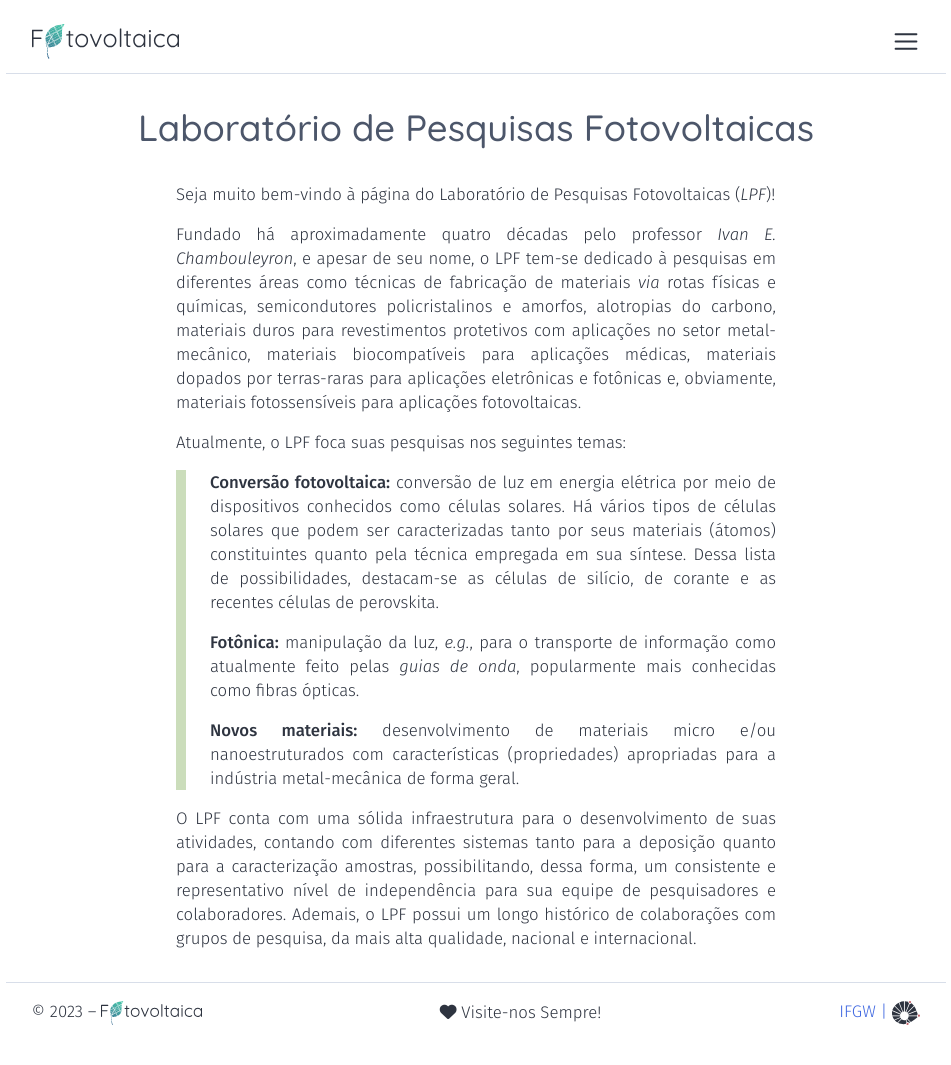
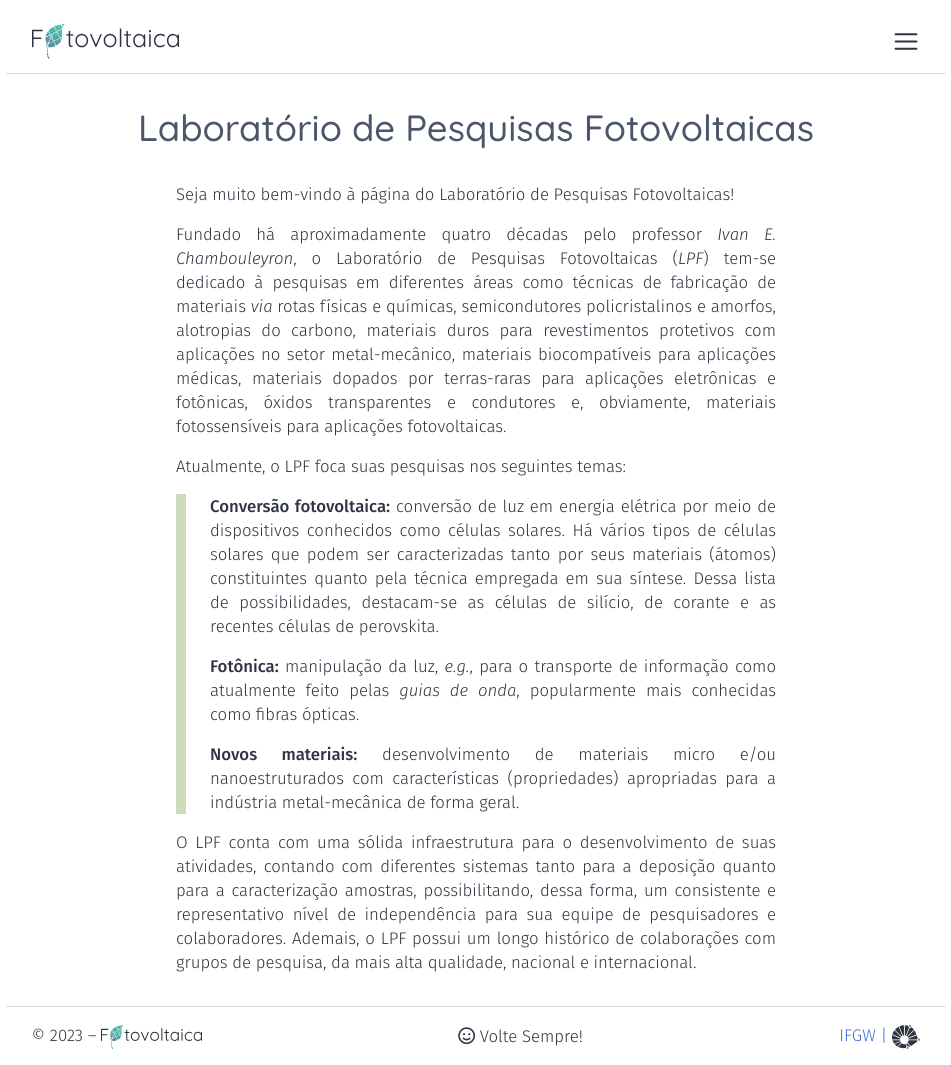
Before and after one commit to gvo-viana/gvo-viana.github.io, a Jekyll site: the page built from index.html, in a window 1280 px wide. Shown: the part 342-1407 px from the top of the page, without its empty margins (164-1115 px from the left). Built offline with Jekyll 4.4.1, drawn with Linux system fonts in a browser that asks for light colours; before the commit the page ends 1383 px from its top, so only the background shows below that.

Commit message:
Change cover page and footer message

```diff
--- a/_includes/footer.html
+++ b/_includes/footer.html
@@ -8,7 +8,7 @@
     </a>
   </div>
   <div class="message">
-    <i class="fa-solid fa-heart"></i> Visite-nos Sempre!
+    <i class="fa-regular fa-face-smile"></i> Volte Sempre!
   </div>
   <div class="unicamp">
     <a href="https://portal.ifi.unicamp.br/" target="_blank">
--- a/index.html
+++ b/index.html
@@ -6,19 +6,19 @@ h1: Laboratório de Pesquisas Fotovoltaicas
 ---
 <section class="cover_page">
   <p>
-    Seja muito bem-vindo à página do Laboratório de Pesquisas Fotovoltaicas
-    (<em>LPF</em>)!
+    Seja muito bem-vindo à página do Laboratório de Pesquisas Fotovoltaicas!
   </p>
   <p>
     Fundado há aproximadamente quatro décadas pelo professor <em>Ivan E.
-      Chambouleyron</em>, e apesar de seu nome, o LPF tem-se dedicado à
-    pesquisas em diferentes áreas como técnicas de fabricação de materiais
-    <em>via</em> rotas físicas e químicas, semicondutores policristalinos e
-    amorfos, alotropias do carbono, materiais duros para revestimentos
-    protetivos com aplicações no setor metal-mecânico, materiais biocompatíveis
-    para aplicações médicas, materiais dopados por terras-raras para aplicações
-    eletrônicas e fotônicas e, obviamente, materiais fotossensíveis para
-    aplicações fotovoltaicas.
+      Chambouleyron</em>, o Laboratório de Pesquisas Fotovoltaicas
+    (<em>LPF</em>) tem-se dedicado à pesquisas em diferentes áreas como
+    técnicas de fabricação de materiais <em>via</em> rotas físicas e químicas,
+    semicondutores policristalinos e amorfos, alotropias do carbono, materiais
+    duros para revestimentos protetivos com aplicações no setor metal-mecânico,
+    materiais biocompatíveis para aplicações médicas, materiais dopados por
+    terras-raras para aplicações eletrônicas e fotônicas, óxidos transparentes
+    e condutores e, obviamente, materiais fotossensíveis para aplicações
+    fotovoltaicas.
   </p>
   <p>
     Atualmente, o LPF foca suas pesquisas nos seguintes temas:
```
